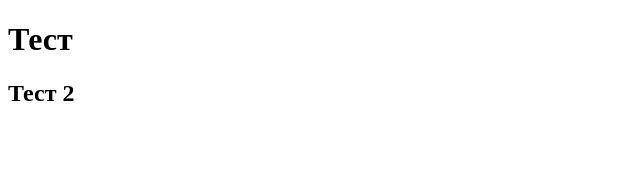
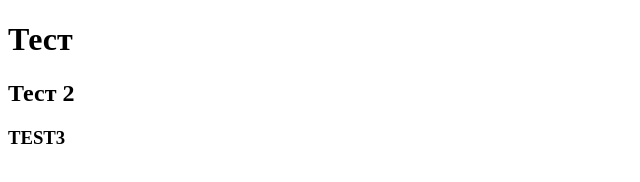
Before and after one commit to MariaAfanasyevam/test1, a plain HTML site: page index.html in a window 1280 px wide. Shown: the full height of the page, 0-640 px from the left. Drawn offline with Linux system fonts and the light colour scheme.

Commit message:
tets3 commit

```diff
--- a/index.html
+++ b/index.html
@@ -12,5 +12,8 @@
     <h2>
         Тест 2
     </h2>
+    <h3>
+        TEST3
+    </h3>
 </body>
 </html>
```
